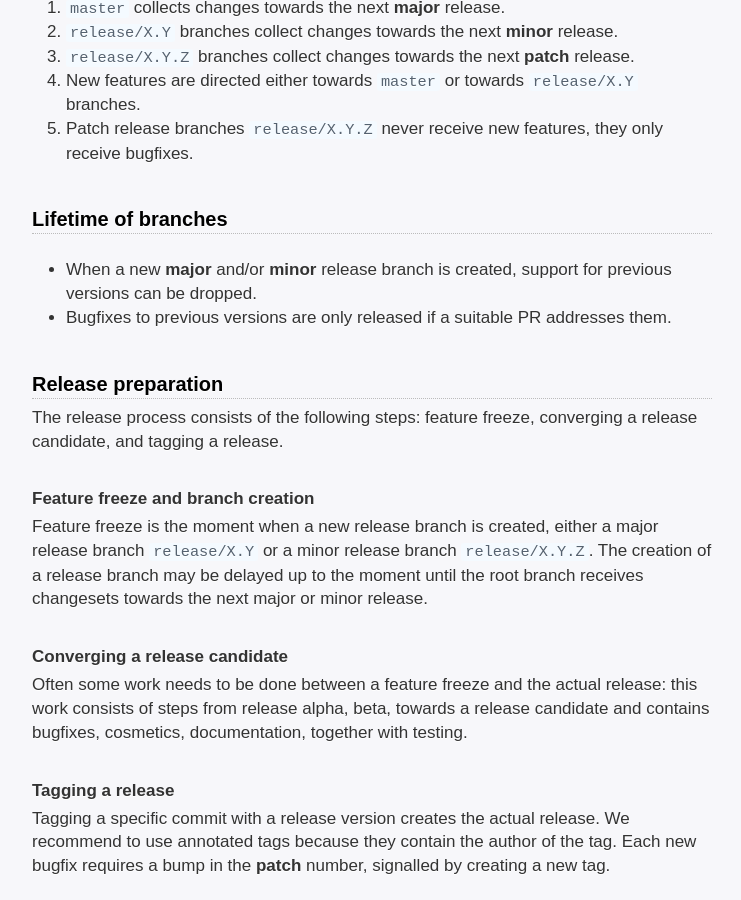
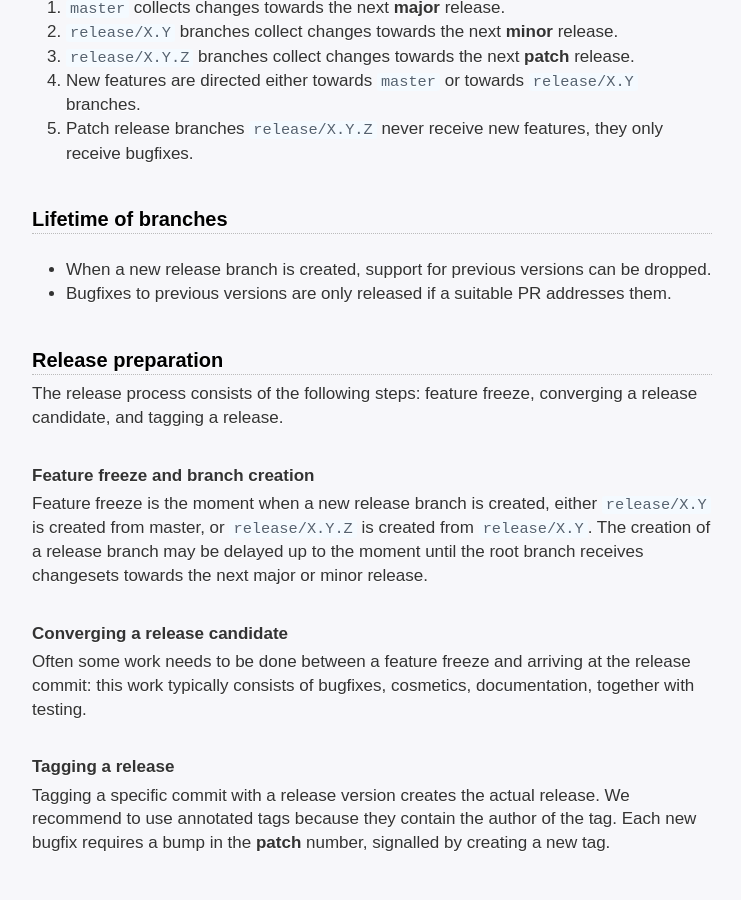
Before and after one commit to dev-cafe/branching-model, a Jekyll site: the page built from index.md, in a window 1280 px wide and 900 px high, scrolled down 1147 px. Shown: the whole window, without its empty margins (268-1009 px from the left). Built offline with Jekyll 4.4.1, drawn with Linux system fonts in a browser that asks for light colours; our own code applies the rules of GitHub Pages for plain Markdown files.

Commit message:
work on release preparation section

```diff
--- a/index.md
+++ b/index.md
@@ -48,8 +48,8 @@ permalink: /
 
 ## Lifetime of branches
 
-- When a new **major** and/or **minor** release branch is created, support for
-  previous versions can be dropped.
+- When a new release branch is created, support for previous versions can be
+  dropped.
 - Bugfixes to previous versions are only released if a suitable PR addresses
   them.
 
@@ -62,18 +62,18 @@ a release candidate, and tagging a release.
 
 ### Feature freeze and branch creation
 
-Feature freeze is the moment when a new release branch is created, either a major release
-branch `release/X.Y` or a minor release branch `release/X.Y.Z`. The creation of a release
-branch may be delayed up to the moment until the root branch receives changesets
-towards the next major or minor release.
+Feature freeze is the moment when a new release branch is created, either
+`release/X.Y` is created from master, or `release/X.Y.Z` is created from
+`release/X.Y`. The creation of a release branch may be delayed up to the
+moment until the root branch receives changesets towards the next major or
+minor release.
 
 
 ### Converging a release candidate
 
-Often some work needs to be done between a feature freeze and the actual
-release: this work consists of steps from release alpha, beta, towards a
-release candidate and contains bugfixes, cosmetics, documentation, together
-with testing.
+Often some work needs to be done between a feature freeze and arriving at the
+release commit: this work typically consists of bugfixes, cosmetics, documentation,
+together with testing.
 
 
 ### Tagging a release
```
